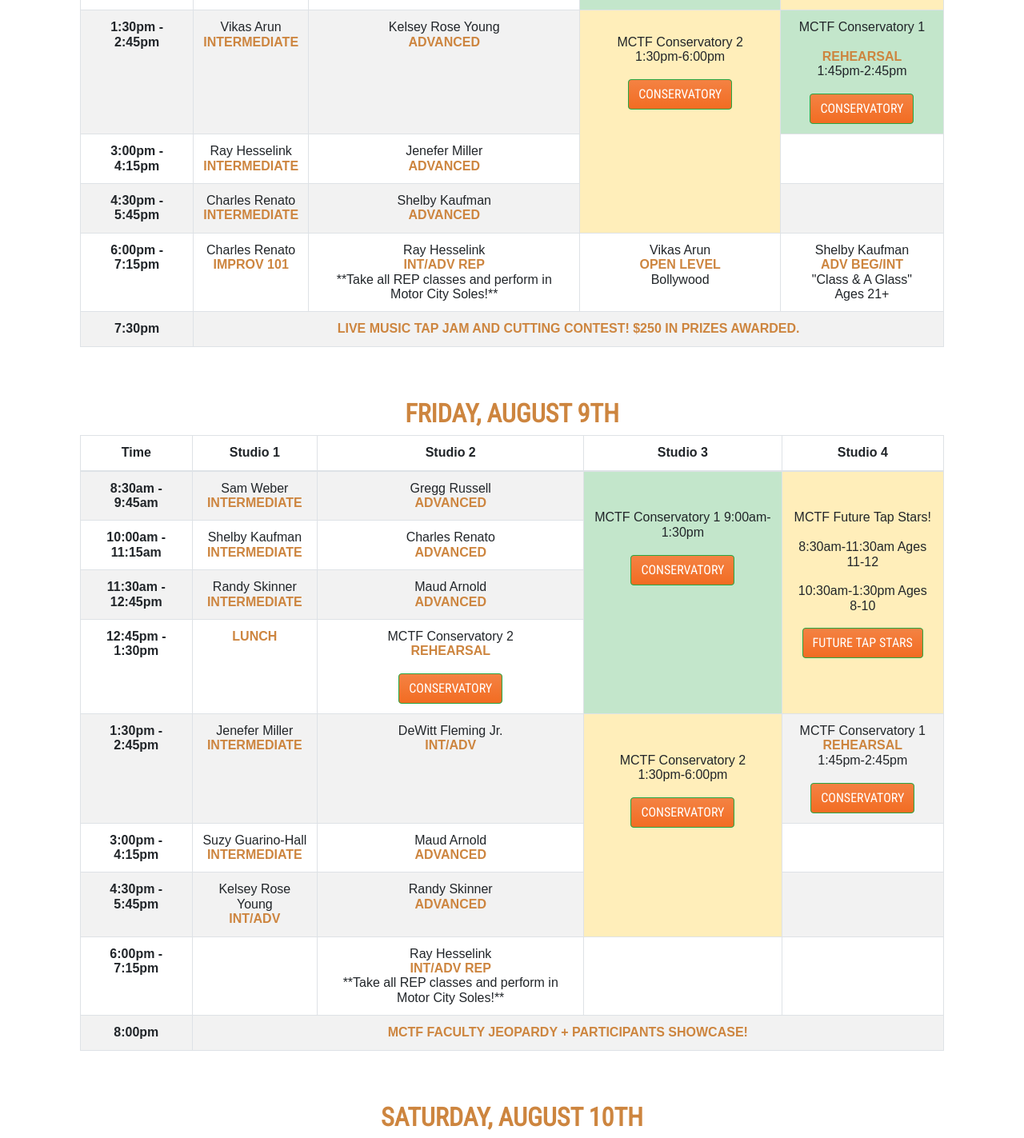
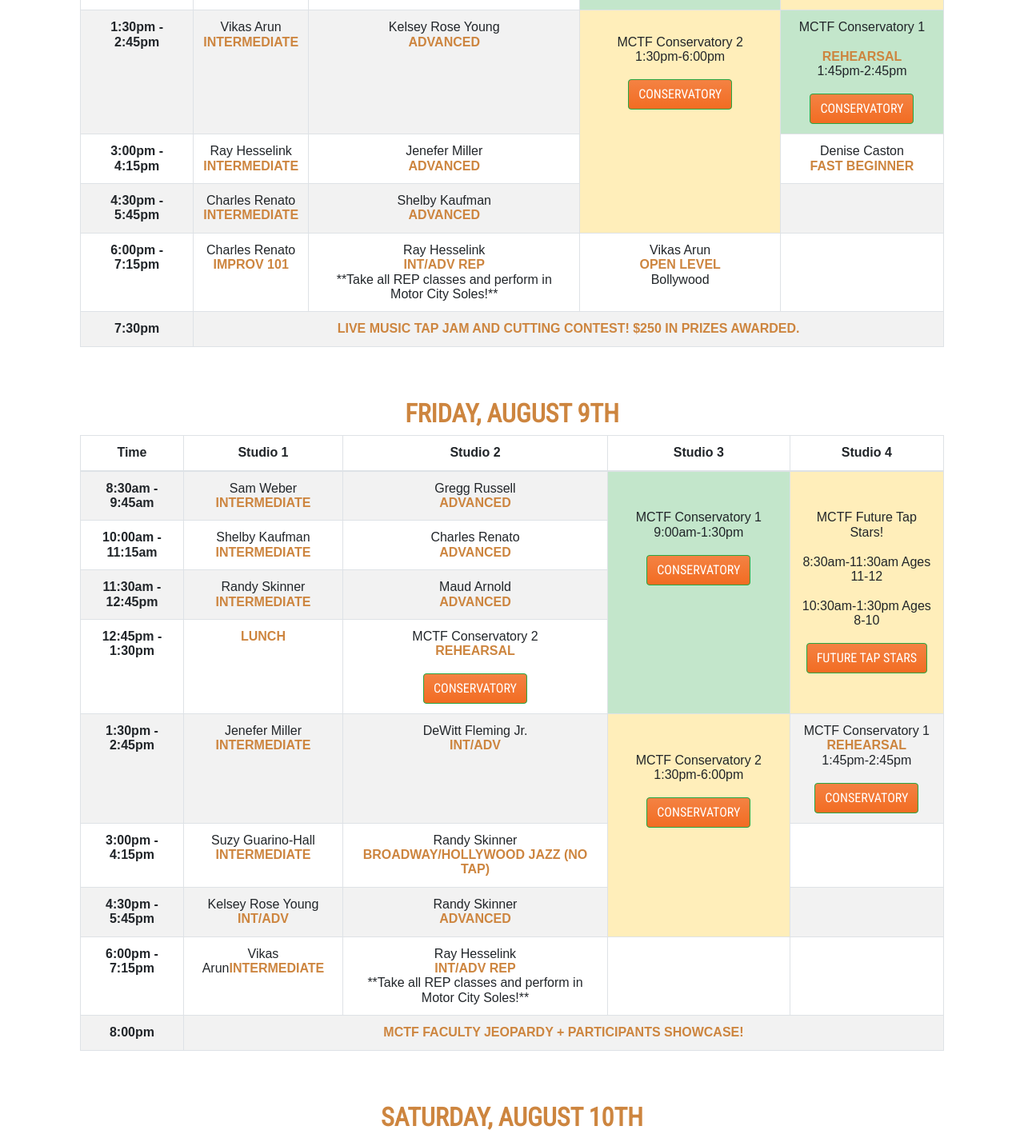
Before and after one commit to jaharonov/new-motor-city-tap-fest, a Vue app: page /#/schedreg in a window 1280 px wide. Shown: the part 2245-3668 px from the top of the page at 80% size. Built offline with nearby package versions, Linux system fonts and the light colour scheme; a web font is replaced by a local one.

Commit message:
edited schedule

```diff
--- a/src/components/SchedReg.vue
+++ b/src/components/SchedReg.vue
@@ -375,7 +375,7 @@
       <th scope="row">3:00pm - 4:15pm</th>
       <td>Ray Hesselink<br/><strong>Intermediate</strong> </td>
       <td>Jenefer Miller<br/><strong>Advanced</strong> </td>
-      <td></td>
+      <td>Denise Caston<br/><strong>Fast Beginner</strong></td>
     </tr>
     <tr>
       <th scope="row">4:30pm - 5:45pm</th>
@@ -388,7 +388,7 @@
       <td>Charles Renato<br/><strong>Improv 101</strong> </td>
       <td>Ray Hesselink<br/><strong> Int/Adv REP</strong><br/> **Take all REP classes and perform in Motor City Soles!**</td>
       <td>Vikas Arun<br/><strong>Open Level</strong><br/>Bollywood<br/> </td>
-      <td>Shelby Kaufman<br/><strong>Adv Beg/Int</strong><br/>"Class & A Glass"<br/>Ages 21+ </td>
+      <!-- <td>Shelby Kaufman<br/><strong>Adv Beg/Int</strong><br/>"Class & A Glass"<br/>Ages 21+ </td> -->
     </tr>
     <tr>
       <th scope="row">7:30pm</th>
@@ -550,7 +550,7 @@
     <tr>
       <th scope="row">3:00pm - 4:15pm</th>
       <td>Suzy Guarino-Hall<br/><strong>Intermediate</strong> </td>
-      <td>Maud Arnold<br/><strong>Advanced</strong> </td>
+      <td>Randy Skinner<br/><strong>Broadway/Hollywood Jazz (NO TAP)</strong> </td>
       <td></td>
     </tr>
     <tr>
@@ -561,7 +561,7 @@
     </tr>
     <tr>
       <th scope="row">6:00pm - 7:15pm</th>
-      <td></td>
+      <td>Vikas Arun<strong>Intermediate</strong></td>
       <td>Ray Hesselink<br/><strong> Int/Adv REP</strong><br/> **Take all REP classes and perform in Motor City Soles!**</td>
       <td></td>
       <td></td>
```
